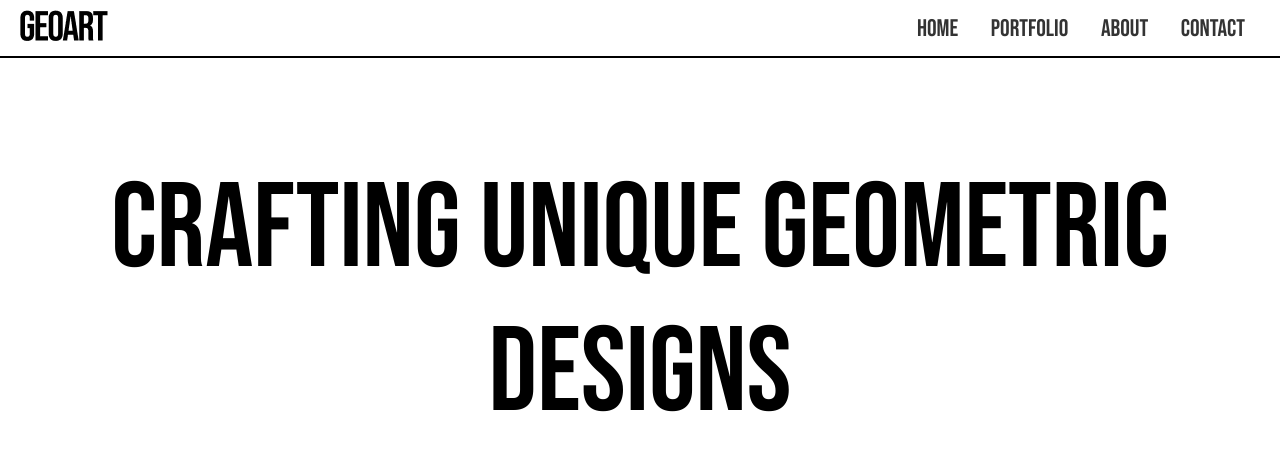
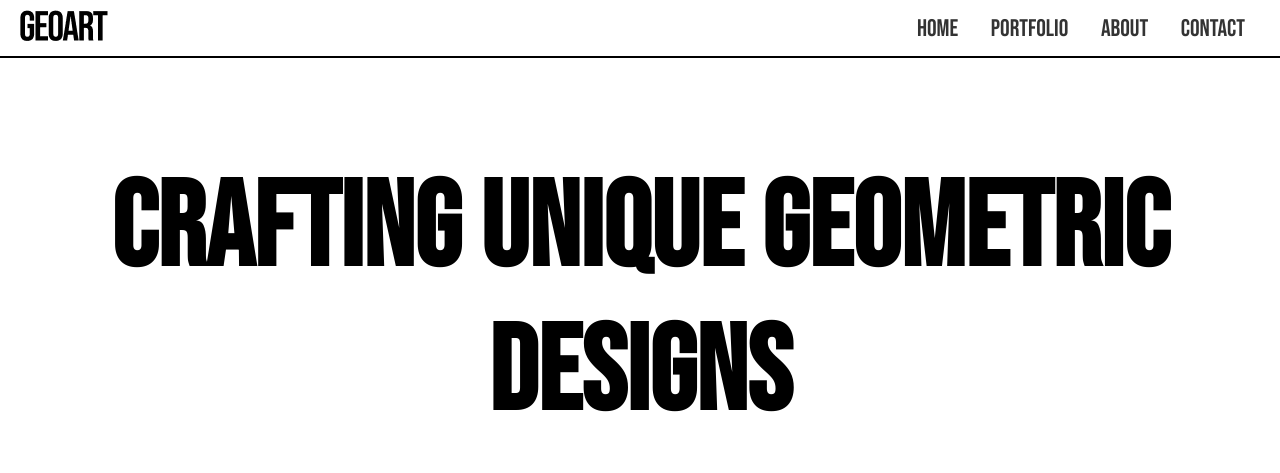
Before and after one commit to suhanigupta786/Capstone, a plain HTML site: page index.html in a window 1280 px wide. Shown: the top 473 px of the page. Drawn offline with Linux system fonts and the light colour scheme; grey boxes are pictures that could not be loaded.

Commit message:
Final Css touch

```diff
--- a/style.css
+++ b/style.css
@@ -6,9 +6,6 @@
   margin: 0;
   box-sizing: border-box;
   font-family: "Bebas Neue", sans-serif;
-  font-weight: 300;
-  font-style: normal;
-  scroll-behavior: smooth;
 }
 p {
   font-family: "Roboto Mono", monospace !important;
```
